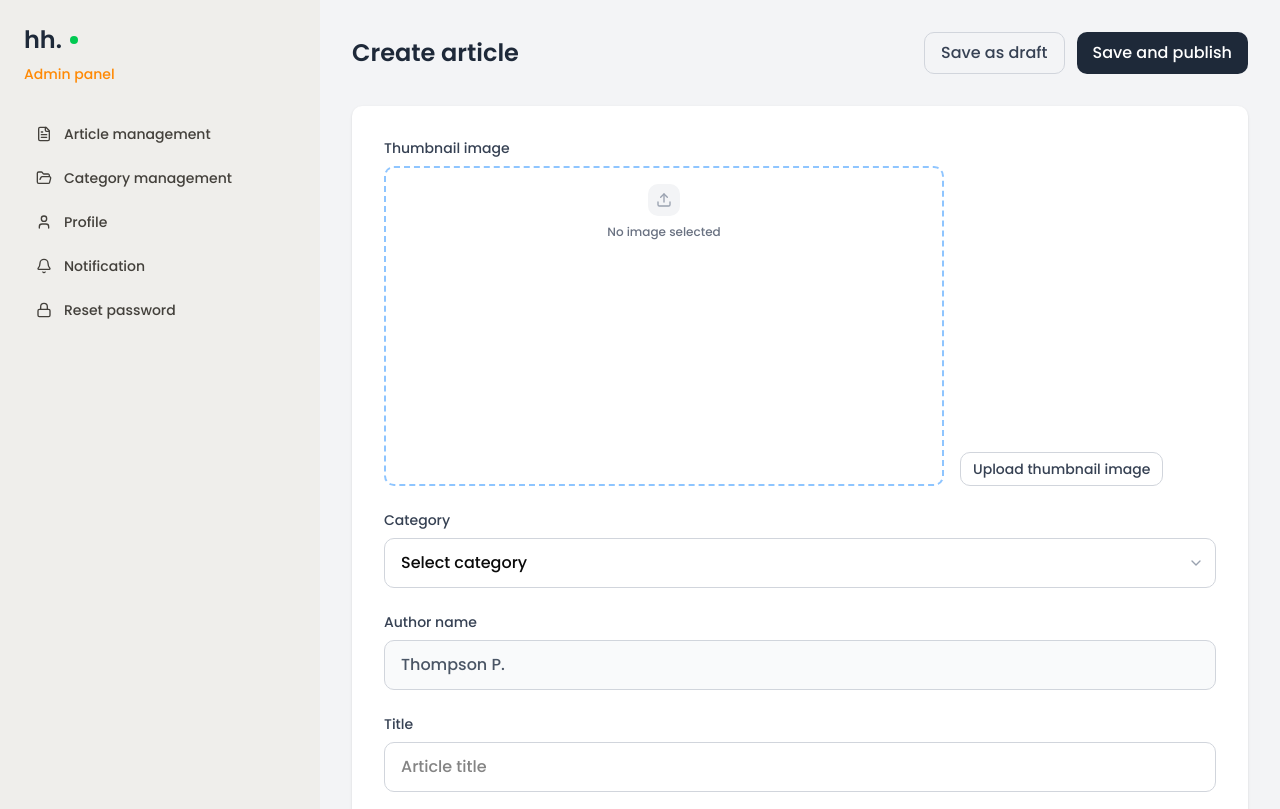
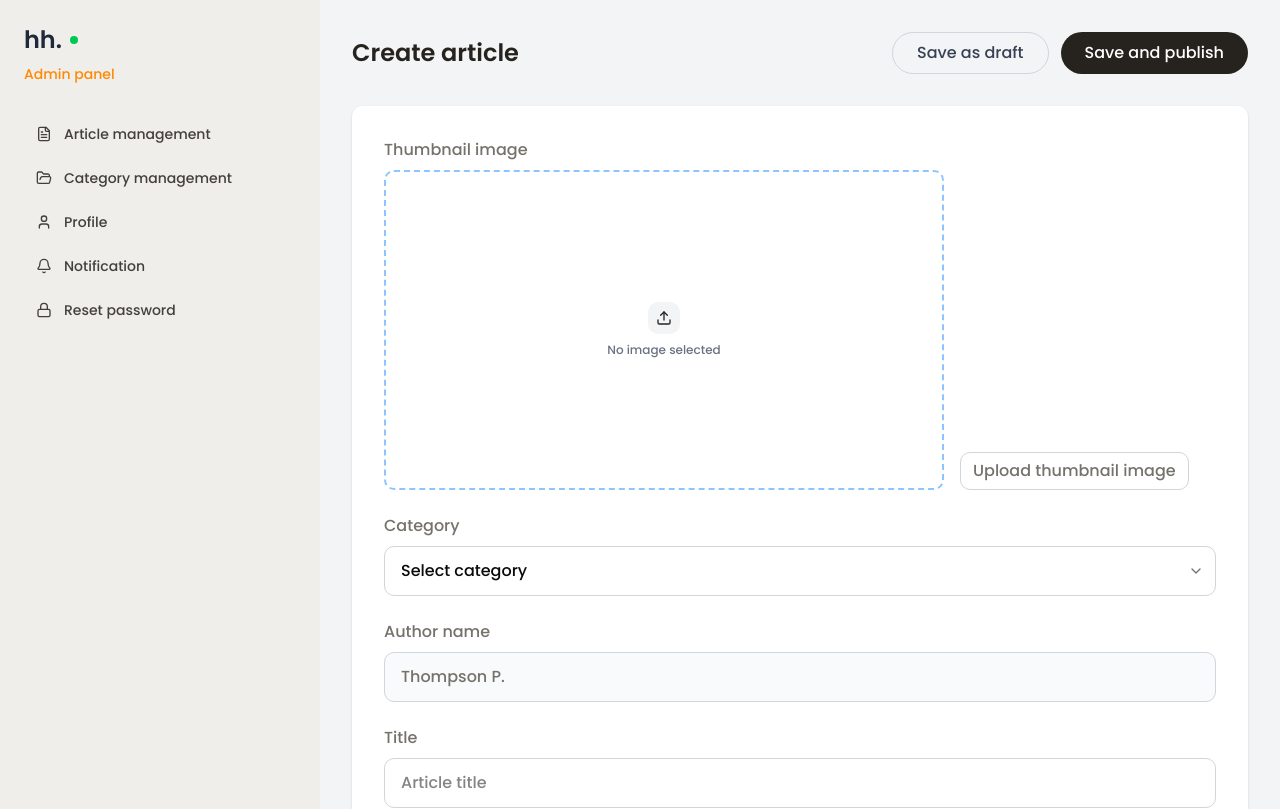
Before and after one commit to Kritsiri-nd/Blog-post, a React (Vite) app: page /admin/articles/create in a window 1280 px wide. Shown: the top 809 px of the page. Built offline with nearby package versions, Linux system fonts and the light colour scheme.

Commit message:
feat: implement delete confirmation modal in ArticleManagement
- Added DeleteConfirmationModal component for confirming article deletions.
- Updated ArticleManagement to handle delete actions with modal integration.
- Refactored delete logic to improve user experience and state management.

```diff
--- a/src/component/ArticleManagement.jsx
+++ b/src/component/ArticleManagement.jsx
@@ -2,6 +2,7 @@ import React, { useState, useEffect } from 'react';
 import { useNavigate } from 'react-router-dom';
 import { Plus, Search, Edit, Trash2 } from 'lucide-react';
 import axios from 'axios';
+import DeleteConfirmationModal from './DeleteConfirmationModal';
 
 const ArticleManagement = () => {
   const navigate = useNavigate();
@@ -11,6 +12,7 @@ const ArticleManagement = () => {
   const [statusFilter, setStatusFilter] = useState('all');
   const [categoryFilter, setCategoryFilter] = useState('all');
   const [filteredArticles, setFilteredArticles] = useState([]);
+  const [deleteModal, setDeleteModal] = useState({ isOpen: false, articleId: null, articleTitle: '' });
 
   // Fetch all articles
   const fetchArticles = async () => {
@@ -73,19 +75,28 @@ const ArticleManagement = () => {
     navigate(`/admin/articles/edit/${articleId}`);
   };
 
-  const handleDeleteArticle = async (articleId) => {
-    if (window.confirm('Are you sure you want to delete this article?')) {
-      try {
-        // In a real app, you would call the delete API here
-        // await axios.delete(`https://blog-post-project-api.vercel.app/posts/${articleId}`);
+  const handleDeleteClick = (articleId, articleTitle) => {
+    setDeleteModal({ isOpen: true, articleId, articleTitle });
+  };
 
-        // For now, just remove from local state
-        setArticles(articles.filter(article => article.id !== articleId));
-        console.log('Article deleted:', articleId);
-      } catch (error) {
-        console.error('Error deleting article:', error);
-      }
+  const handleDeleteConfirm = async () => {
+    try {
+      // In a real app, you would call the delete API here
+      // await axios.delete(`https://blog-post-project-api.vercel.app/posts/${deleteModal.articleId}`);
+
+      // For now, just remove from local state
+      setArticles(articles.filter(article => article.id !== deleteModal.articleId));
+      console.log('Article deleted:', deleteModal.articleId);
+
+      // Close modal
+      setDeleteModal({ isOpen: false, articleId: null, articleTitle: '' });
+    } catch (error) {
+      console.error('Error deleting article:', error);
     }
+  };
+
+  const handleDeleteCancel = () => {
+    setDeleteModal({ isOpen: false, articleId: null, articleTitle: '' });
   };
 
 
@@ -229,7 +240,7 @@ const ArticleManagement = () => {
                       <Edit className="w-4 h-4" />
                     </button>
                     <button
-                      onClick={() => handleDeleteArticle(article.id)}
+                      onClick={() => handleDeleteClick(article.id, article.title)}
                       className="p-1 text-gray-400 hover:text-red-600 transition-colors"
                       title="Delete article"
                     >
@@ -247,6 +258,14 @@ const ArticleManagement = () => {
       <div className="mt-4 text-sm text-gray-500">
         Showing {filteredArticles.length} of {articles.length} articles
       </div>
+
+      {/* Delete Confirmation Modal */}
+      <DeleteConfirmationModal
+        isOpen={deleteModal.isOpen}
+        onClose={handleDeleteCancel}
+        onConfirm={handleDeleteConfirm}
+        articleTitle={deleteModal.articleTitle}
+      />
     </div>
   );
 };
--- a/src/component/CreateArticle.jsx
+++ b/src/component/CreateArticle.jsx
@@ -66,19 +66,19 @@ const CreateArticle = () => {
     <div className="flex-1 p-8">
       {/* Header */}
       <div className="flex items-center justify-between mb-8">
-        <h1 className="text-2xl font-bold text-gray-800">Create article</h1>
+        <h1 className="h3  text-brown-600 ">Create article</h1>
         <div className="flex gap-3">
           <button
             onClick={handleSaveAsDraft}
             disabled={isLoading}
-            className="px-4 py-2 border border-gray-300 text-gray-700 rounded-lg hover:bg-gray-50 transition-colors disabled:opacity-50"
+            className="px-6 py-2 border border-gray-300 text-gray-700 rounded-full hover:bg-gray-50 transition-colors disabled:opacity-50 b1"
           >
             {isLoading ? 'Saving...' : 'Save as draft'}
           </button>
           <button
             onClick={handleSaveAndPublish}
             disabled={isLoading}
-            className="px-4 py-2 bg-gray-800 text-white rounded-lg hover:bg-gray-700 transition-colors disabled:opacity-50"
+            className="px-6 py-2 bg-brown-600 text-white rounded-full hover:bg-gray-700 transition-colors disabled:opacity-50 b1"
           >
             {isLoading ? 'Publishing...' : 'Save and publish'}
           </button>
@@ -89,24 +89,23 @@ const CreateArticle = () => {
       <div className="bg-white rounded-lg shadow-sm p-8">
         <div className="space-y-6">
           {/* Thumbnail Image */}
-          <label className="block text-sm font-medium text-gray-700 mb-2">
+          <label className="block b1 text-brown-400 mb-2">
               Thumbnail image
             </label>
           <div className='flex flex-row gap-4 items-end'>
-            <div className="border-2 border-dashed border-blue-300 rounded-lg p-4 text-center w-140 h-80">
+            <div className="border-2 border-dashed border-blue-300 rounded-lg p-4 text-center w-140 h-80 relative overflow-hidden">
               {formData.thumbnail ? (
-                <div className="space-y-2">
+                <div className="w-full h-full">
                   <img
                     src={URL.createObjectURL(formData.thumbnail)}
                     alt="Thumbnail preview"
-                    className="mx-auto max-h-20 rounded-lg"
+                    className="w-full h-full object-cover rounded-lg"
                   />
-                  <p className="text-xs text-gray-600 truncate">{formData.thumbnail.name}</p>
                 </div>
               ) : (
-                <div className="space-y-2">
-                  <div className="mx-auto w-8 h-8 bg-gray-100 rounded-lg flex items-center justify-center">
-                    <Upload className="w-4 h-4 text-gray-400" />
+                <div className="flex flex-col items-center justify-center h-full space-y-2">
+                  <div className="w-8 h-8 bg-gray-100 rounded-lg flex items-center justify-center">
+                    <Upload className="w-4 h-4 text-brown-600 b1" />
                   </div>
                   <p className="text-xs text-gray-500">No image selected</p>
                 </div>
@@ -122,7 +121,7 @@ const CreateArticle = () => {
               />
               <button
                 onClick={() => document.getElementById('thumbnail-upload').click()}
-                className="px-3 py-1.5 border border-gray-300 text-gray-700 rounded-lg hover:bg-gray-50 transition-colors text-sm"
+                className="px-3 py-1.5 border border-gray-300 text-brown-400 rounded-lg hover:bg-gray-50 transition-colors  b1"
               >
                 Upload thumbnail image
               </button>
@@ -131,7 +130,7 @@ const CreateArticle = () => {
 
           {/* Category */}
           <div>
-            <label className="block text-sm font-medium text-gray-700 mb-2">
+            <label className="block b1 text-brown-400 mb-2">
               Category
             </label>
             <div className="relative">
@@ -146,13 +145,13 @@ const CreateArticle = () => {
                   <option key={category} value={category}>{category}</option>
                 ))}
               </select>
-              <ChevronDown className="absolute right-3 top-1/2 transform -translate-y-1/2 w-4 h-4 text-gray-400 pointer-events-none" />
+              <ChevronDown className="absolute right-3 top-1/2 transform -translate-y-1/2 w-4 h-4 text-brown-400 pointer-events-none" />
             </div>
           </div>
 
           {/* Author Name */}
           <div>
-            <label className="block text-sm font-medium text-gray-700 mb-2">
+            <label className="block b1 text-brown-400 mb-2">
               Author name
             </label>
             <input
@@ -160,13 +159,13 @@ const CreateArticle = () => {
               name="authorName"
               value={formData.authorName}
               readOnly
-              className="w-full border border-gray-300 rounded-lg px-4 py-3 bg-gray-50 text-gray-600 cursor-not-allowed"
+              className="w-full border border-gray-300 rounded-lg px-4 py-3 bg-gray-50 text-brown-400 cursor-not-allowed"
             />
           </div>
 
           {/* Title */}
           <div>
-            <label className="block text-sm font-medium text-gray-700 mb-2">
+            <label className="block b1 text-brown-400 mb-2">
               Title
             </label>
             <input
@@ -181,7 +180,7 @@ const CreateArticle = () => {
 
           {/* Introduction */}
           <div>
-            <label className="block text-sm font-medium text-gray-700 mb-2">
+            <label className="block b1 text-brown-400 mb-2">
               Introduction (max 120 letters)
             </label>
             <textarea
@@ -200,7 +199,7 @@ const CreateArticle = () => {
 
           {/* Content */}
           <div>
-            <label className="block text-sm font-medium text-gray-700 mb-2">
+            <label className="block b1 text-brown-400 mb-2">
               Content
             </label>
             <textarea
--- /dev/null
+++ b/src/component/DeleteConfirmationModal.jsx
@@ -0,0 +1,48 @@
+import React from 'react';
+import { X } from 'lucide-react';
+
+const DeleteConfirmationModal = ({ isOpen, onClose, onConfirm, articleTitle }) => {
+  if (!isOpen) return null;
+
+  return (
+    <div className="fixed inset-0 bg-black bg-opacity-50 flex items-center justify-center z-50">
+      <div className="bg-white rounded-lg p-15 w-full max-w-md mx-4 relative">
+        {/* Close button */}
+        <button
+          onClick={onClose}
+          className="absolute top-4 right-4 text-brown-400 hover:text-brown-600 transition-colors"
+        >
+          <X className="w-5 h-5" />
+        </button>
+
+        {/* Modal content */}
+        <div className="text-center">
+          <h2 className="h3 text-brown-600 mb-2">
+            Delete article
+          </h2>
+          <p className="b1 text-brown-400 mb-6">
+            Do you want to delete this article?
+          </p>
+
+          {/* Action buttons */}
+          <div className="flex gap-3 justify-center">
+            <button
+              onClick={onClose}
+              className="px-6 py-2 border border-gray-300 text-brown-600 rounded-full hover:bg-gray-50 transition-colors b1"
+            >
+              Cancel
+            </button>
+            <button
+              onClick={onConfirm}
+              className="px-6 py-2 bg-brown-600 text-white rounded-full hover:bg-brown-400 transition-colors b1"
+            >
+              Delete
+            </button>
+          </div>
+        </div>
+      </div>
+    </div>
+  );
+};
+
+export default DeleteConfirmationModal;
```
